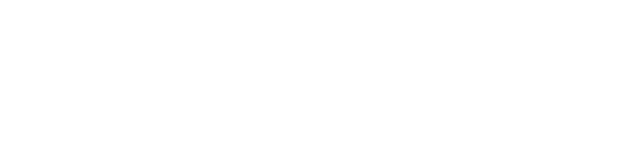
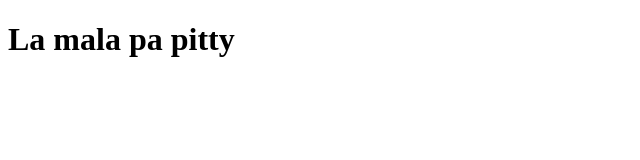
Before and after one commit to Haalfonso05/Spikin, a plain HTML site: page index.html in a window 1280 px wide. Shown: the whole page, without its empty margins (0-640 px from the left). Drawn offline with Linux system fonts and the light colour scheme.

Commit message:
Primer Cambio

```diff
--- a/index.html
+++ b/index.html
@@ -7,6 +7,6 @@
     <title>Document</title>
 </head>
 <body>
-
+    <h1>La mala pa pitty</h1>
 </body>
 </html>
```
